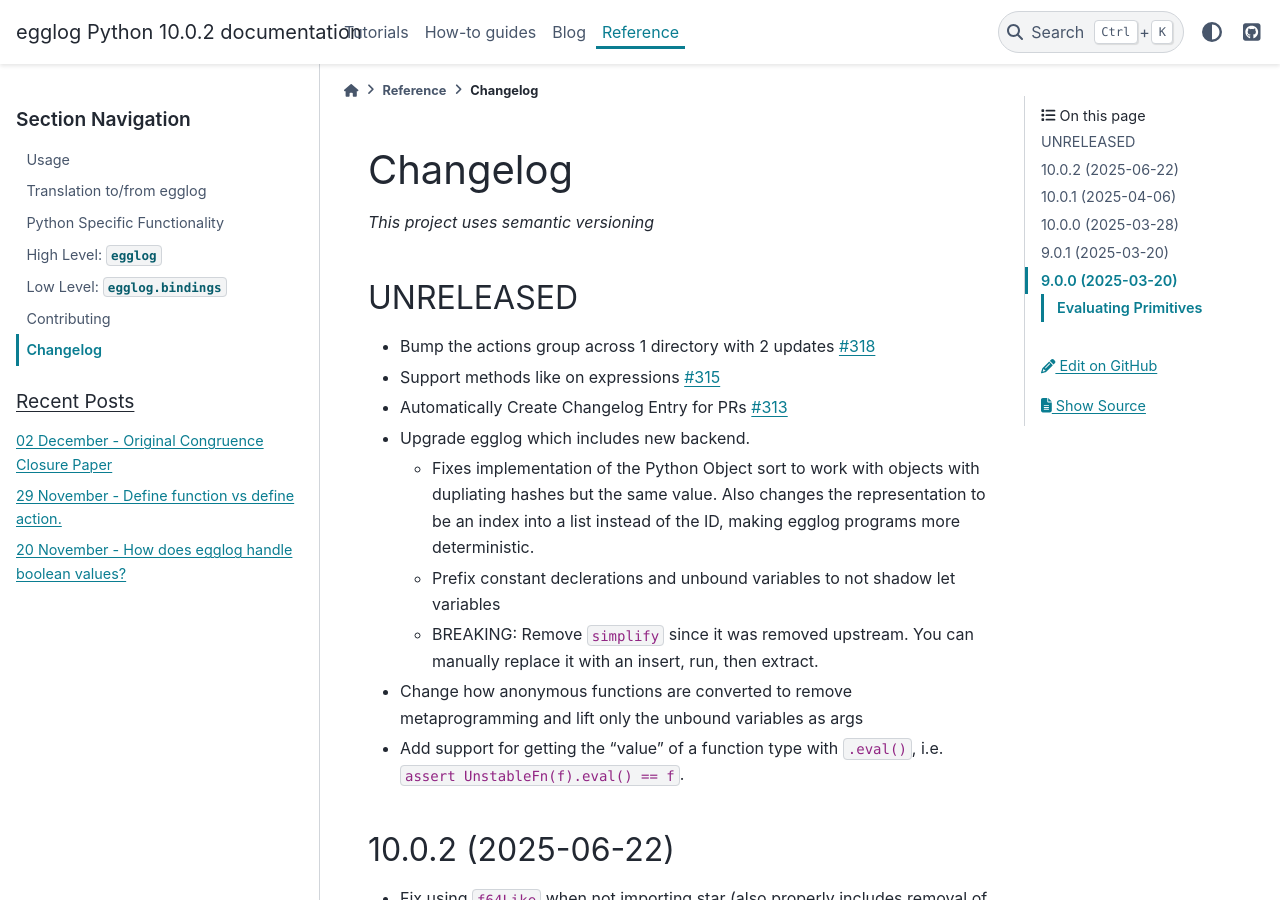
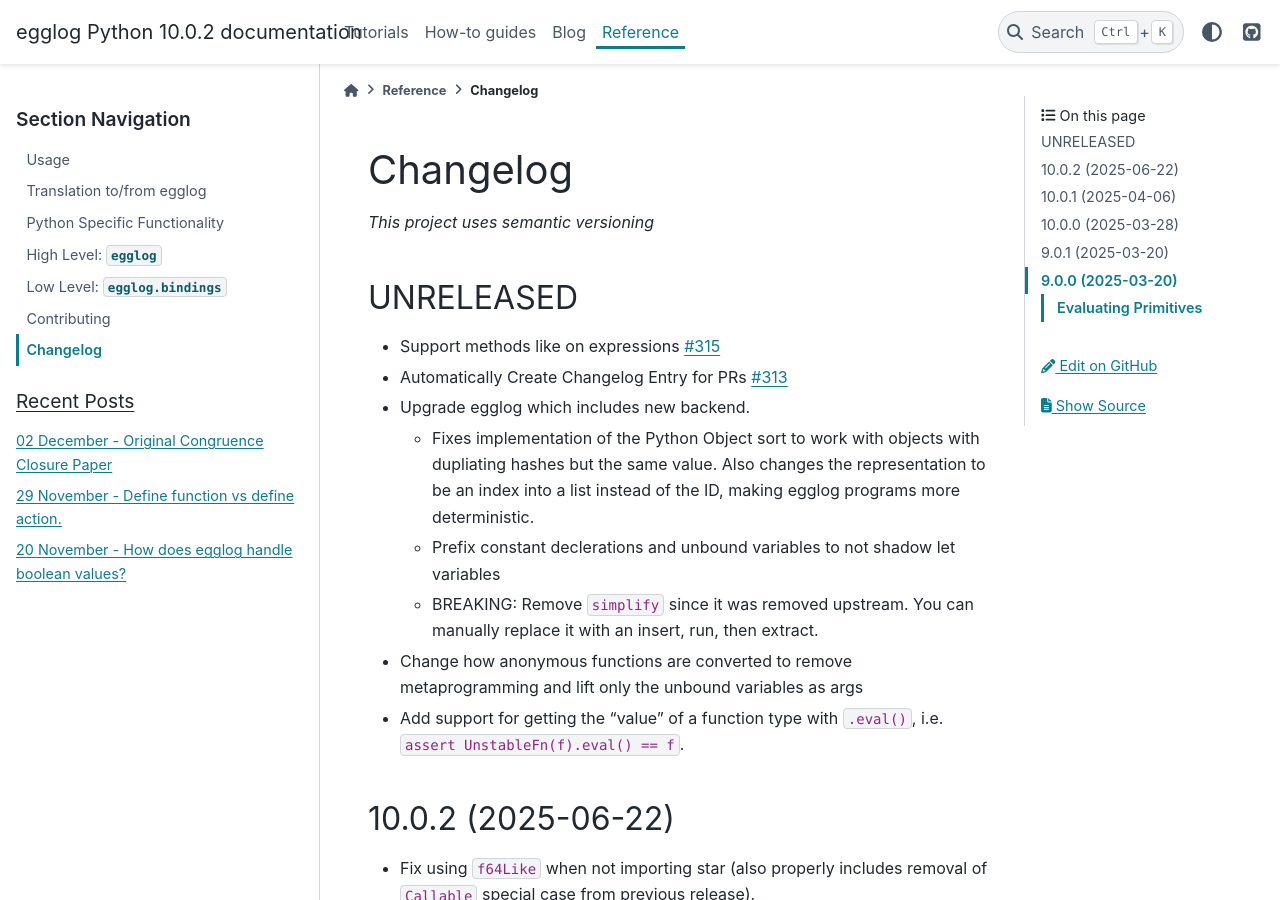
Before and after one commit to egraphs-good/egglog-python, a Sphinx documentation site: the page built from docs/changelog.md, in a window 1280 px wide and 900 px high. Built offline with Sphinx 7.4.7 and the PyData theme 0.15.4, drawn with Linux system fonts in a browser that asks for light colours; pages that are not in the unit, such as notebooks, are missing from menus; comment, search, counter and statistics services are not loaded; the version number is read from the project's files by our own code.

Commit message:
Remove bump in changelog

```diff
--- a/docs/changelog.md
+++ b/docs/changelog.md
@@ -4,8 +4,7 @@ _This project uses semantic versioning_
 
 ## UNRELEASED
 
-- Bump the actions group across 1 directory with 2 updates [#318](https://github.com/egraphs-good/egglog-python/pull/318)
-- Support methods like  on expressions [#315](https://github.com/egraphs-good/egglog-python/pull/315)
+- Support methods like on expressions [#315](https://github.com/egraphs-good/egglog-python/pull/315)
 - Automatically Create Changelog Entry for PRs [#313](https://github.com/egraphs-good/egglog-python/pull/313)
 - Upgrade egglog which includes new backend.
   - Fixes implementation of the Python Object sort to work with objects with dupliating hashes but the same value.
```
